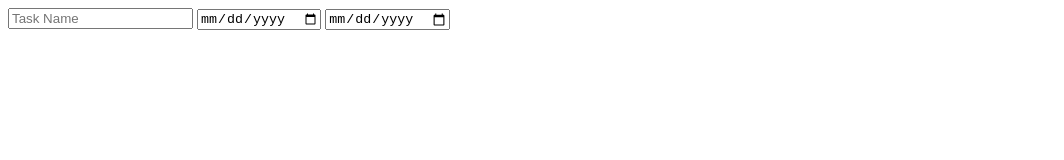
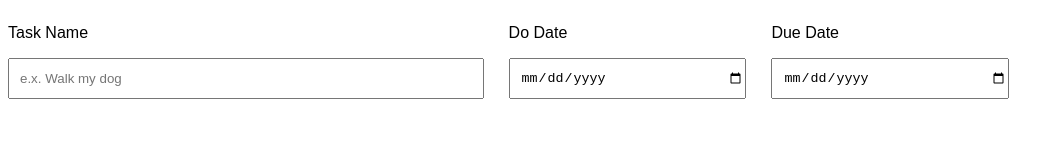
Before and after one commit to alvyn725/to-do-list, a plain HTML site: page index.html in a window 1280 px wide. Shown: the whole page, without its empty margins (0-1064 px from the left). Drawn offline with Linux system fonts and the light colour scheme.

Commit message:
Added CSS grid styling and localStorage

```diff
--- a/index.html
+++ b/index.html
@@ -5,10 +5,18 @@
     <link rel="stylesheet" href="styles.css">
   </head>
   <body>
-    <input placeholder="Task Name" class="js-task-name-input">
-    <input type="date" class="js-do-date-input">
-    <input type="date" class="js-due-date-input">
-    <div class="js-task-list"></div>
+    <div class="info-row">
+      <p>Task Name</p>
+      <p>Do Date</p>
+      <p>Due Date</p>
+    </div>
+    <div class="input-row">
+      <input placeholder="e.x. Walk my dog" class="js-task-name-input">
+      <input type="date" class="js-do-date-input">
+      <input type="date" class="js-due-date-input">
+    </div>
+
+    <div class="js-task-list task-list"></div>
     <script src="script.js"></script>
   </body>
 </html>
--- a/script.js
+++ b/script.js
@@ -1,9 +1,11 @@
 const taskNameInput = document.querySelector('.js-task-name-input');
 const taskListElement = document.querySelector('.js-task-list');
-const taskList = [];
+const taskList = JSON.parse(localStorage.getItem('taskList')) || [];
 
 const dueDateInputElement = document.querySelector('.js-due-date-input');
 const doDateInputElement = document.querySelector('.js-do-date-input');
+
+renderToDoList();
 
 function addTask(payload) {
   taskList.push(payload);
@@ -16,8 +18,14 @@ function renderToDoList() {
     const taskName = value.name;
     const doDate = value.doDate;
     const dueDate = value.dueDate;
-    const deleteButton = '<button class="js-delete-button">Delete</button>'
-    taskListHTML += `<p>Task Name: ${taskName} Do Date: ${doDate} Due Date: ${dueDate}</p>${deleteButton}`;
+    taskListHTML += `
+      <div class="task-card">
+        <p>${taskName}</p>
+        <p>${doDate}</p>
+        <p>${dueDate}</p>
+        <button class="js-delete-button">Delete</button>
+      </div>
+    `;
   });
   taskListElement.innerHTML = taskListHTML;
 
@@ -26,6 +34,7 @@ function renderToDoList() {
       deleteTask(index);
     });
   });
+  localStorage.setItem('taskList', JSON.stringify(taskList));
 }
 
 function inputCheckStrings(input) {
--- a/styles.css
+++ b/styles.css
@@ -1,5 +1,23 @@
+body {
+  font-family: Arial, Helvetica, sans-serif;
+}
+
 .invalid-task-name,
 .invalid-date {
   border-color: red;
   border-style: solid;
 }
+
+.info-row,
+.input-row,
+.task-card {
+  display: grid;
+  grid-template-columns: 2fr 1fr 1fr 1fr;
+  column-gap: 25px;
+}
+
+.input-row input {
+  padding-top: 10px;
+  padding-bottom: 10px;
+  padding-left: 10px;
+}
```
